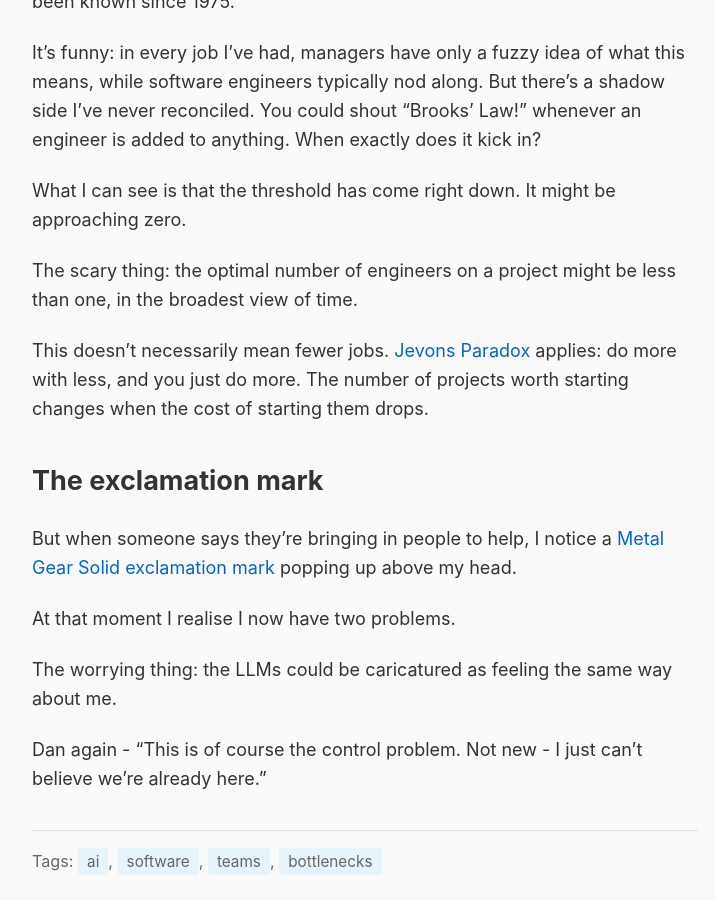
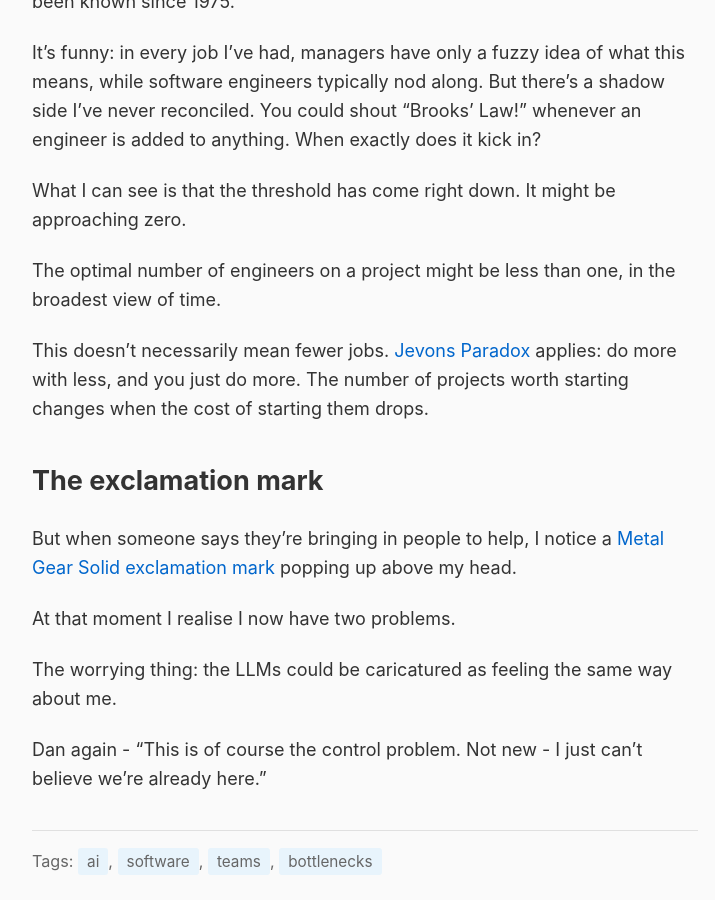
Before and after one commit to rob137/rob137.github.io, a Jekyll site: the page built from _posts/2026-01-03-brooks-law-redux.md, in a window 1280 px wide and 900 px high, scrolled down 2653 px. Shown: the whole window, without its empty margins (275-990 px from the left). Built offline with Jekyll 4.4.1, drawn with Linux system fonts in a browser that asks for light colours.

Commit message:
Remove repetitive 'scary thing' setup
🤖 Generated with [Claude Code](https://claude.com/claude-code)

Co-Authored-By: Claude Opus 4.5 <noreply@anthropic.com>

```diff
--- a/_posts/2026-01-03-brooks-law-redux.md
+++ b/_posts/2026-01-03-brooks-law-redux.md
@@ -54,7 +54,7 @@ It's funny: in every job I've had, managers have only a fuzzy idea of what this
 
 What I can see is that the threshold has come right down. It might be approaching zero.
 
-The scary thing: the optimal number of engineers on a project might be less than one, in the broadest view of time.
+The optimal number of engineers on a project might be less than one, in the broadest view of time.
 
 This doesn't necessarily mean fewer jobs. [Jevons Paradox](https://en.wikipedia.org/wiki/Jevons_paradox) applies: do more with less, and you just do more. The number of projects worth starting changes when the cost of starting them drops.
 
```
